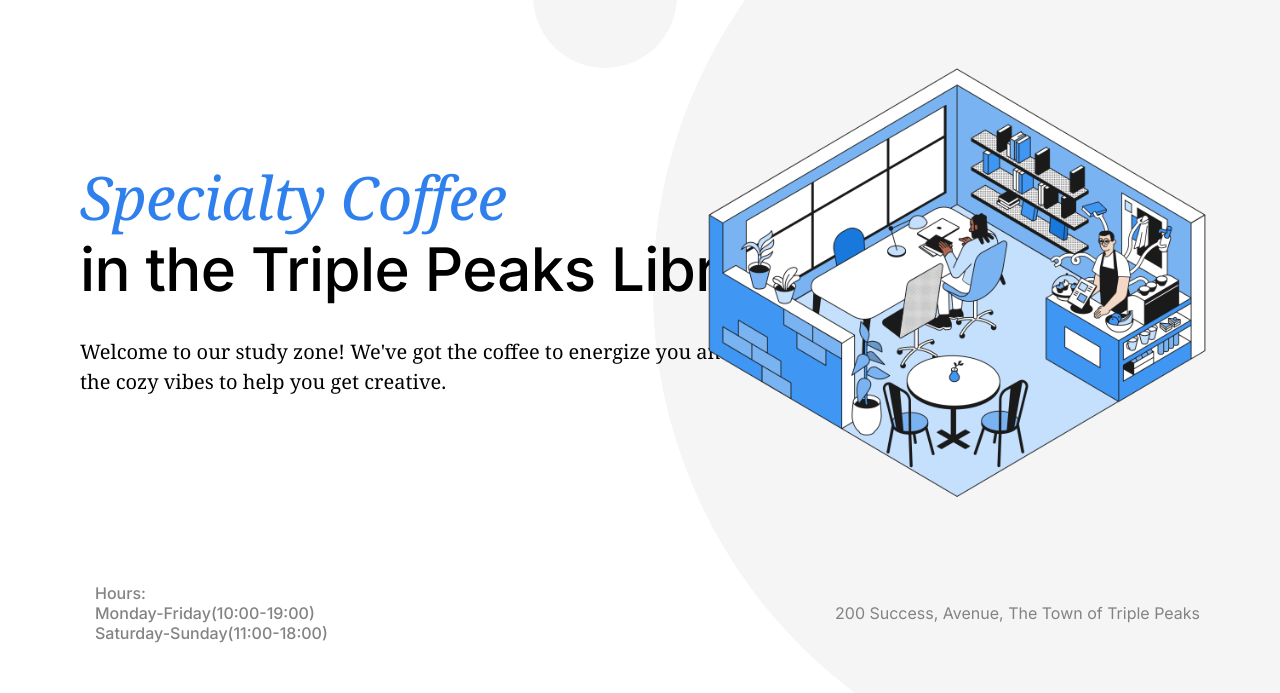
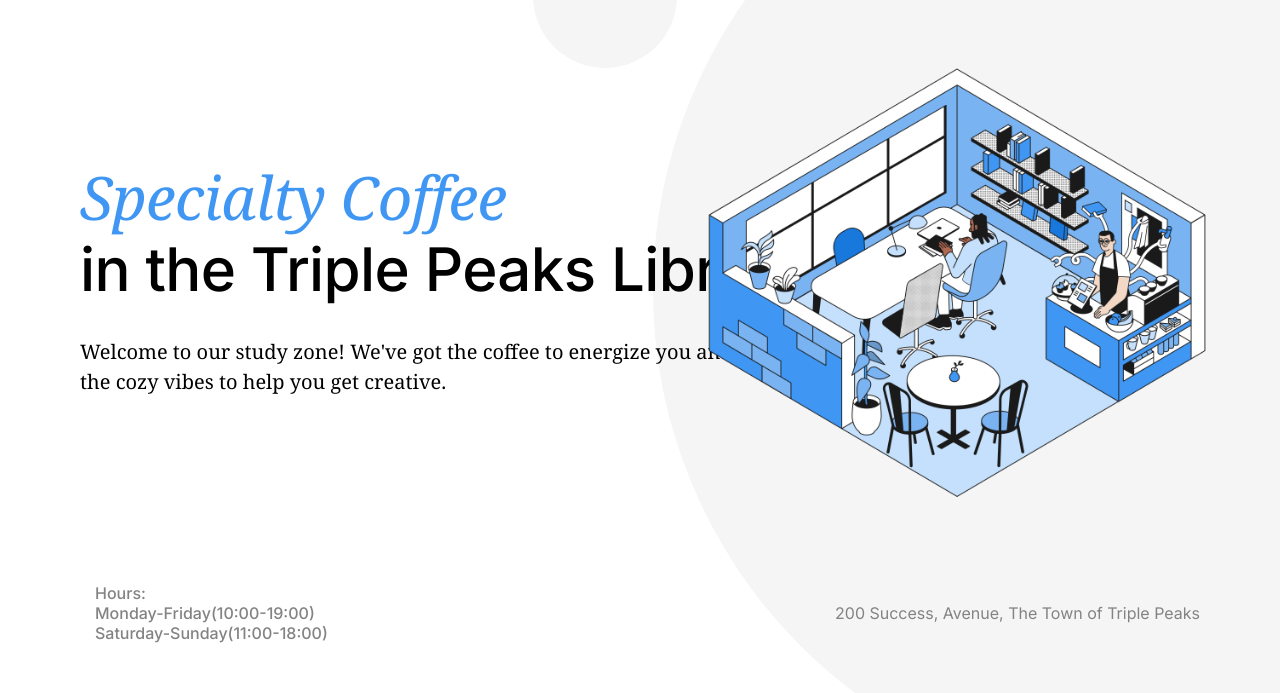
Before and after one commit to AliRahimi123456/se_project_coffeeshop, a plain HTML site: page index.html in a window 1280 px wide. Shown: the part 107-800 px from the top of the page. Drawn offline with Linux system fonts and the light colour scheme.

```diff
--- a/pages/index.css
+++ b/pages/index.css
@@ -35,7 +35,7 @@
   font-weight: normal;
   font-size: 60px;
   line-height: 72px;
-  color: #2f80ed;
+  color: #3f96f3;
 }
 .header__description {
   font-family: "Noto Serif", Arial, Helvetica, sans-serif;
```
